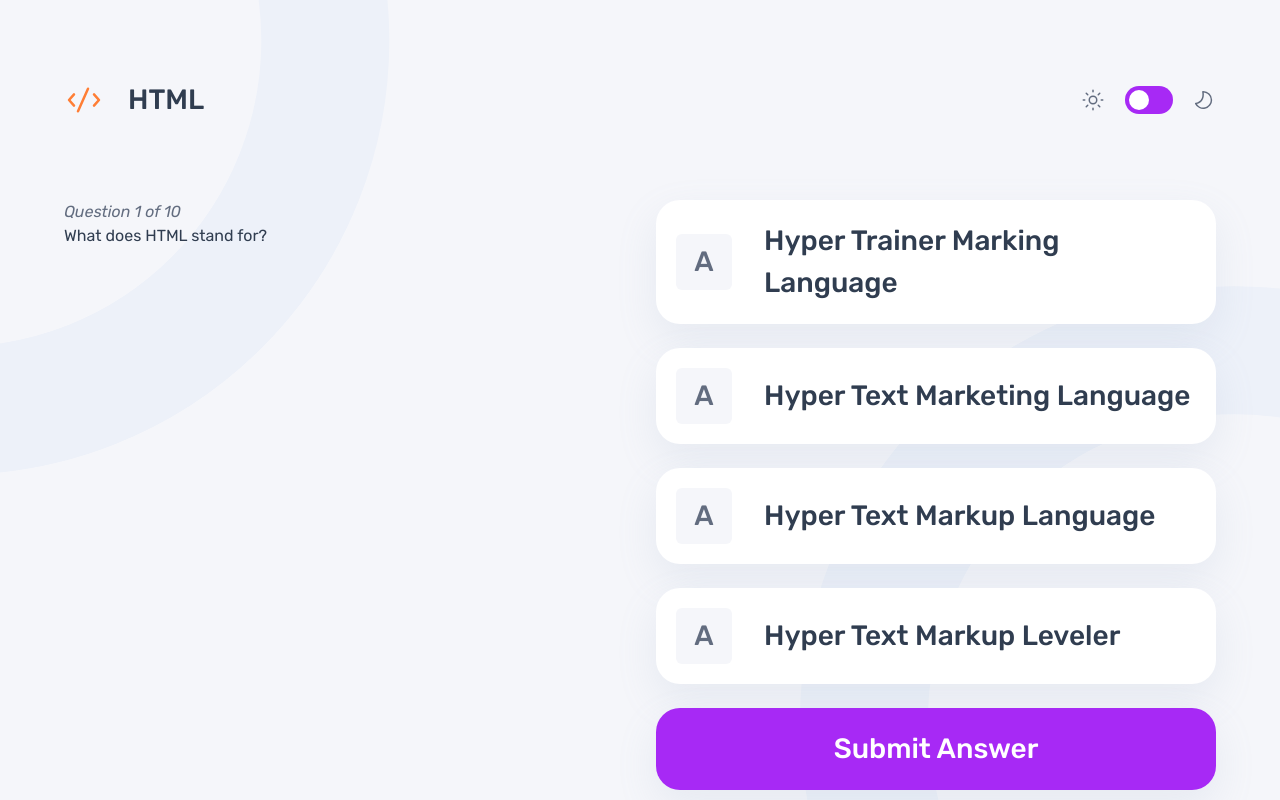
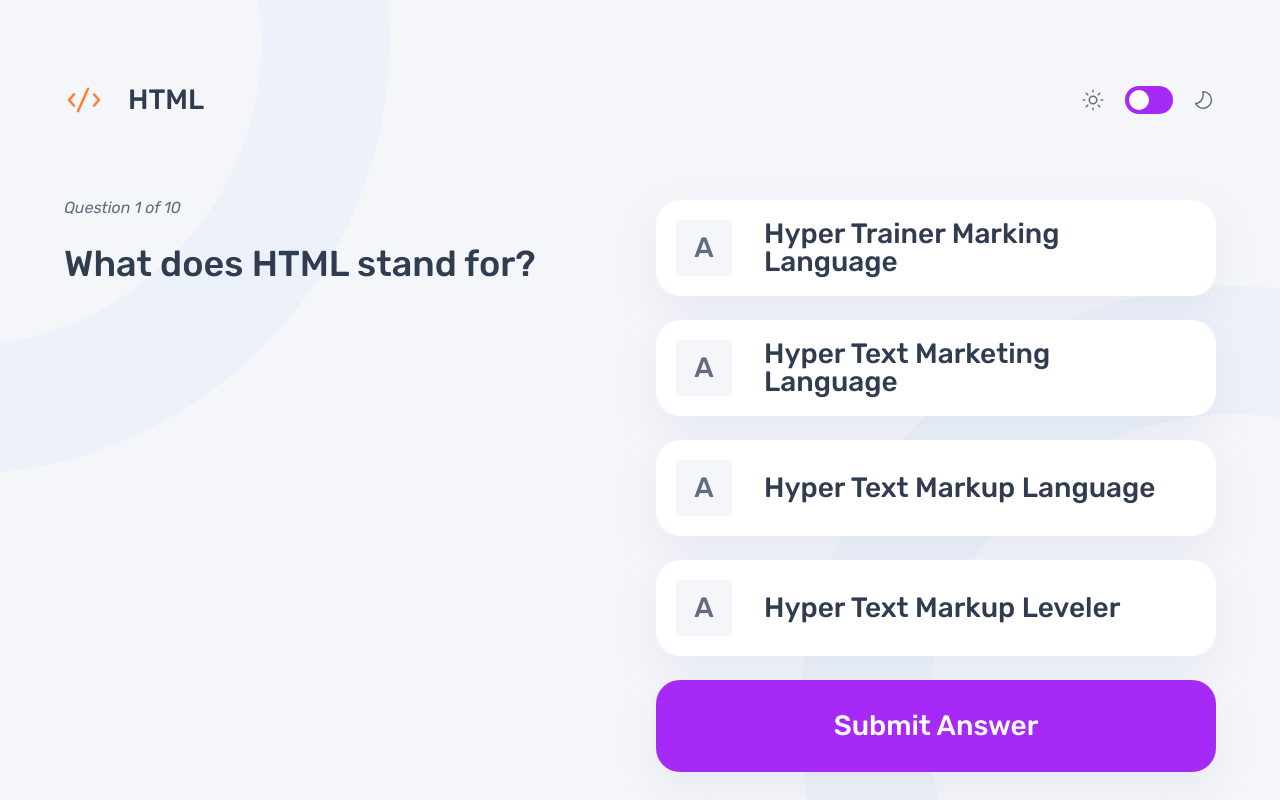
Before and after one commit to MattPahuta/frontend-quiz-app, a React (Vite) app: page / in a window 1280 px wide. Both pictures are taken after a click on the button "HTML". Built offline with nearby package versions, Linux system fonts and the light colour scheme.

Commit message:
Add additional styles and markup for quiz question, multiple view sizes

```diff
--- a/src/App.jsx
+++ b/src/App.jsx
@@ -15,6 +15,8 @@ function App() {
   const [currentQuiz, setCurrentQuiz] = React.useState(null);
   const [currentQuestionIndex, setCurrentQuestionIndex] = React.useState(null);
   const [userAnswers, setUserAnswers] = React.useState([]);
+
+  console.log(currentQuiz)
 
   const fetchData = async () => {
     try {
@@ -77,6 +79,7 @@ function App() {
           ? <Welcome quizzes={quizzes} onSelect={startQuiz} />
           : currentQuestionIndex < currentQuiz.questions.length
             ? <Quiz
+                quiz={currentQuiz.title}
                 question={currentQuiz.questions[currentQuestionIndex]}
                 questionIndex={currentQuestionIndex}
                 totalQuestions={currentQuiz.questions.length}
--- a/src/components/Quiz.jsx
+++ b/src/components/Quiz.jsx
@@ -1,6 +1,6 @@
 import { useState } from "react";
 
-function Quiz({question, questionIndex, totalQuestions, onAnswerSubmit}) {
+function Quiz({quiz, question, questionIndex, totalQuestions, onAnswerSubmit}) {
 
   const [selectedOption, setSelectedOption] = useState(null);
 
@@ -16,29 +16,14 @@ function Quiz({question, questionIndex, totalQuestions, onAnswerSubmit}) {
     setSelectedOption(null); // reset for next questions/answer
   }
 
-  /*
-    return (
-    <button
-      key={quiz.title}
-      className="button cat-button"
-      onClick={() => onSelect(quiz.title)}
-    >
-      <img
-        src={quiz.icon}
-        alt=""
-        className={`icon cat-${quiz.title.toLowerCase()}`}
-        loading="lazy"
-      />
-      {quiz.title}
-    </button>
-  */
+  // ToDo: use clsx library to conditionally render correct/incorrect styles
 
   return (
     <div className="wrapper grid-columns">
-      <div className="info">
-        <h1 className="visually-hidden"> frontend quiz</h1>
+      <div className="quiz-question-info">
+        <h1 className="visually-hidden">{quiz} quiz</h1>
         <p className="accent-text">Question {questionIndex + 1} of {totalQuestions}</p>
-        <p className="quiz-question">{question.question}</p>
+        <h2 className="quiz-question">{question.question}</h2>
         <div className="quiz-progress-bar"></div>
       </div>
       <div className="selection-container multiple-choice-answers">
@@ -46,7 +31,7 @@ function Quiz({question, questionIndex, totalQuestions, onAnswerSubmit}) {
           <button
             key={option}
             onClick={() => handleSelectedOption(option)}
-            className="button option-button"
+            className={`button option-button ${selectedOption === option ? 'selected' : ''}`}
           >
             <span className="option-letter">A</span>
             {option}
@@ -65,3 +50,21 @@ function Quiz({question, questionIndex, totalQuestions, onAnswerSubmit}) {
 }
 
 export default Quiz;
+
+
+  /*
+    return (
+    <button
+      key={quiz.title}
+      className="button cat-button"
+      onClick={() => onSelect(quiz.title)}
+    >
+      <img
+        src={quiz.icon}
+        alt=""
+        className={`icon cat-${quiz.title.toLowerCase()}`}
+        loading="lazy"
+      />
+      {quiz.title}
+    </button>
+  */
--- a/src/css/styles.css
+++ b/src/css/styles.css
@@ -2,11 +2,11 @@
   /* Font Family */
   --ff-primary: 'Rubik', sans-serif;
   /* Font Sizes */
-  --fs-300: 0.875rem; /* 14px */
-  --fs-400: 1rem; /* 16px */
+  --fs-text-sml: 0.875rem; /* 14px */
+  --fs-text-reg: 1rem; /* 16px */
   /* ToDo: rename to symantic names - heading-sml */
-  --fs-450: 1.125rem; /* 18px */
-  --fs-500: 1.25rem; /* 20px */
+  --fs-heading-sml: 1.125rem; /* 18px */
+  --fs-heading-med: 1.25rem; /* 20px */
   --fs-550: 1.5rem; /* 24px */
   --fs-600: 1.75rem; /* 28px */
   --fs-650: 2.25rem; /* 36px */
@@ -14,8 +14,9 @@
   --fs-display: 4rem; /* 64px */
 
   @media (width > 37.5rem) {
-    --fs-300: 1rem; /* 16px */
-    --fs-450: 1.75rem; /* 28px */
+    --fs-text-sml: 1rem; /* 16px */
+    --fs-heading-sml: 1.75rem; /* 28px */
+    --fs-heading-med: 2.25rem; /* 36px */
     --fs-700: 4rem; /* 64px */
     --fs-display: 9rem; /* 144px */
   }
@@ -47,6 +48,7 @@
   --spacing-100: 1rem; /* 16px */
   --spacing-125: 1.25rem; /* 20px */
   --spacing-150: 1.5rem; /* 24px */
+  --spacing-175: 1.75rem; /* 28px */
   --spacing-200: 2rem; /* 32px */
   --spacing-250: 2.5rem; /* 40px */
   --spacing-300: 3rem; /* 48px */
@@ -211,6 +213,10 @@
     text-wrap: balance;
   }
 
+  h2 {
+    font-weight: 500;
+  }
+
   .heading-welcome {
     font-size: var(--fs-700);
     margin-bottom: var(--spacing-100);
@@ -221,7 +227,7 @@
   }
 
   .accent-text {
-    font-size: var(--fs-300);
+    font-size: var(--fs-text-sml);
     font-style: italic;
     color: var(--body-color-accent);
   }
@@ -284,11 +290,24 @@
       gap: var(--spacing-150);
     }
   }
+
+  .quiz-question-info p {
+    line-height: 1;
+    margin-block-end: var(--spacing-075);
+
+    @media (width > 37.5rem) {
+      margin-block-end: var(--spacing-175);
+    }
+  }
+
+  .quiz-question {
+    font-size: var(--fs-heading-med);
+  }
 }
 
 @layer components {
   .header-left p {
-    font-size: var(--fs-450);
+    font-size: var(--fs-heading-sml);
     font-weight: 500;
     line-height: 1;
   }
@@ -383,8 +402,9 @@
     gap: var(--spacing-100);
     border-radius: var(--spacing-075);
     padding: var(--spacing-075);
-    font-size: var(--fs-450);
+    font-size: var(--fs-heading-sml);
     font-weight: 500;
+    line-height: 1;
     box-shadow: var(--button-box-shadow);
 
 
@@ -402,6 +422,8 @@
     }
   }
 
+
+
   button.cat-button,
   button.option-button {
     justify-content: flex-start;
@@ -415,6 +437,7 @@
   button.option-button {
     min-height: 64px;
     text-align: left;
+    padding-inline-end: var(--spacing-250);
   }
 
   button.option-button:hover .option-letter,
@@ -423,8 +446,19 @@
     color: var(--clr-purple);
   }
 
+  button.option-button.selected:hover .option-letter,
+  button.option-button.selected:focus-visible .option-letter,
+  button.option-button.selected .option-letter {
+    background-color: var(--clr-purple);
+    color: var(--clr-pure-white);
+  }
+
   button.option-button:focus-visible {
     outline-color: var(--clr-purple);
+  }
+
+  button.option-button.selected {
+    outline: 3px solid var(--clr-purple);
   }
 
   button.submit-option-button {
@@ -433,11 +467,20 @@
     background-color: var(--clr-purple);
     color: var(--clr-pure-white);
     transition: opacity 150ms ease-in-out;
+
+    @media (width > 37.5rem) {
+      padding-block: var(--spacing-200);
+    }
   }
+
 
   button.submit-option-button:hover,
   button.submit-option-button:focus-visible {
     opacity: 0.7;
+  }
+
+  button.submit-option-button:disabled {
+    cursor: not-allowed;
   }
 
   /* Handle icons and icon BGs */
@@ -464,6 +507,11 @@
     background-color: var(--clr-light-gray);
     color: var(--clr-gray-navy);
   }
+
+  /* .option-button.selected .option-letter {
+    background-color: var(--clr-purple);
+    color: var(--clr-pure-white);
+  } */
 
   .cat-button img.icon {
     &.answer-icon {
```
